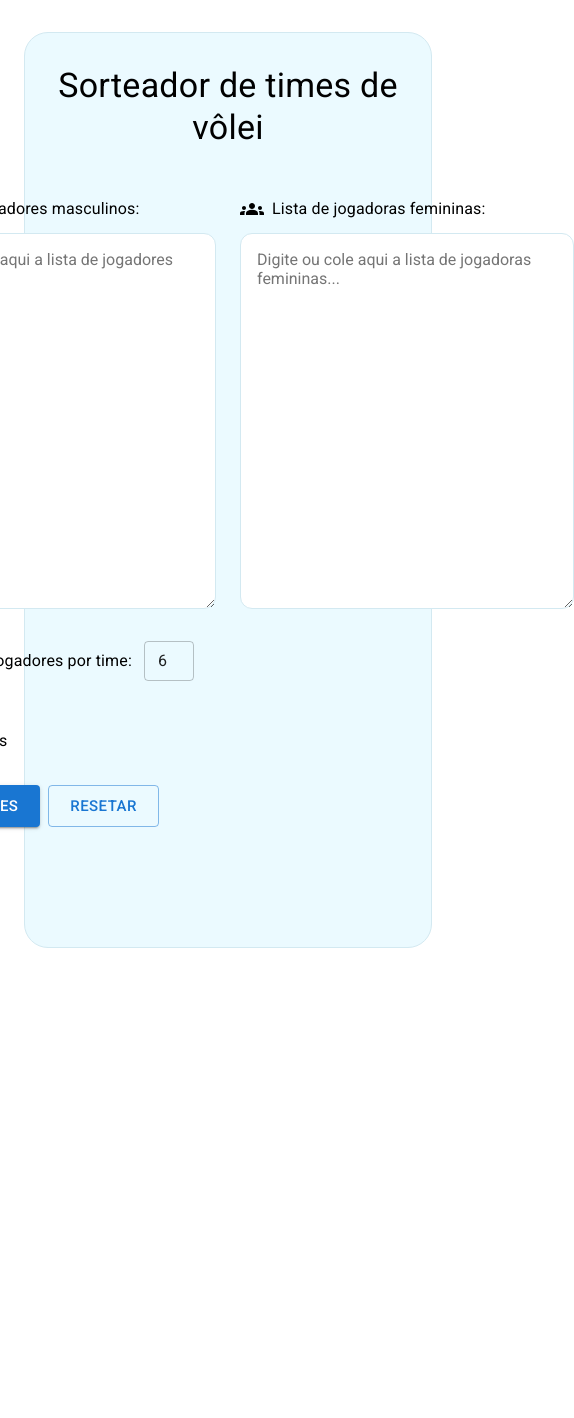
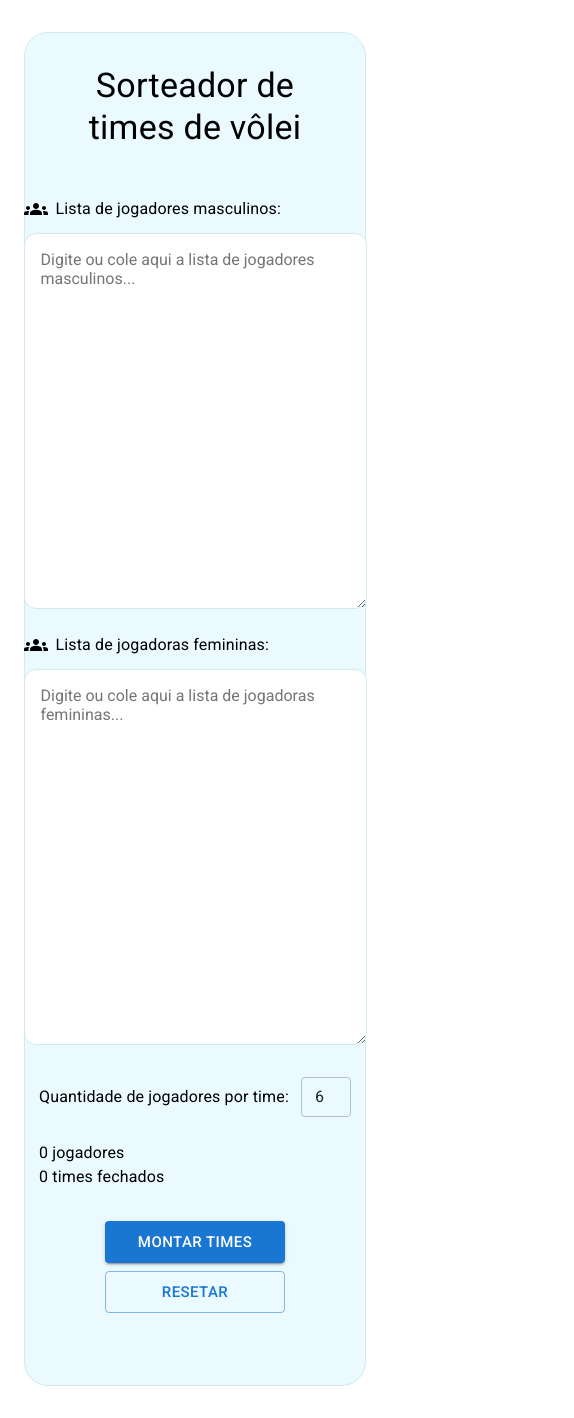
Before and after one commit to WagnerEsser/team-builder, a React (Create React App) app: page / in a window 390 px wide. Shown: the whole page, 574 px wide, since content can reach past the window. Before the commit the page ends 980 px from the top, so only its background shows below. Built offline with nearby package versions, Linux system fonts and the light colour scheme.

Commit message:
feat: aplicado responsividade

```diff
--- a/src/components/SimpleList/index.tsx
+++ b/src/components/SimpleList/index.tsx
@@ -10,6 +10,7 @@ import {
 import { SportsHandball } from "@mui/icons-material";
 import { Team } from "../../screens/Home/types";
 import { ChangeEvent } from "react";
+import { FlexBox } from "../../screens/Home/styles";
 
 type Props = {
   teams: Team[];
@@ -29,8 +30,13 @@ const TeamList = ({ teams, listTitle, setTeams }: Props) => {
     };
 
   return (
-    <Box display='flex' justifyContent='space-around' marginTop='32px'>
+    <FlexBox
+      flexDirection={{ xs: "column", md: "row" }}
+      justifyContent='space-around'
+      marginTop='16px'
+    >
       {teams.map((team, index) => (
+        <Box marginTop={{ xs: "24px", md: "0px" }}>
           <List
             dense={true}
             subheader={
@@ -53,8 +59,9 @@ const TeamList = ({ teams, listTitle, setTeams }: Props) => {
               </ListItem>
             ))}
           </List>
+        </Box>
       ))}
-    </Box>
+    </FlexBox>
   );
 };
 
--- a/src/screens/Home/index.tsx
+++ b/src/screens/Home/index.tsx
@@ -197,8 +197,8 @@ const Home = () => {
 
         <FlexBoxCenter>
           <Box marginBottom='24px'>
-            <FlexBox>
-              <TextAreaWrapper marginRight='12px'>
+            <FlexBox flexDirection={{ xs: "column", md: "row" }}>
+              <TextAreaWrapper marginRight={{ xs: "0px", md: "12px" }}>
                 <FlexBox>
                   <Groups />
                   <Typography
@@ -212,12 +212,16 @@ const Home = () => {
                 <TextArea
                   id='male-players'
                   placeholder='Digite ou cole aqui a lista de jogadores masculinos...'
+                  cols={35}
                   value={values.malePlayers}
                   onChange={onChangeMales}
                 />
               </TextAreaWrapper>
 
-              <TextAreaWrapper marginLeft='12px'>
+              <TextAreaWrapper
+                marginLeft={{ xs: "0px", md: "12px" }}
+                marginTop={{ xs: "24px", md: "0px" }}
+              >
                 <FlexBox>
                   <Groups />
                   <Typography
@@ -231,21 +235,16 @@ const Home = () => {
                 <TextArea
                   id='female-players'
                   placeholder='Digite ou cole aqui a lista de jogadoras femininas...'
+                  cols={35}
                   value={values.femalePlayers}
                   onChange={onChangeFemales}
                 />
               </TextAreaWrapper>
             </FlexBox>
 
-            <Box
-              width={400}
-              display='flex'
-              flexDirection='column'
-              justifyContent='space-between'
-              marginTop='32px'
-            >
+            <FlexBoxCenter flexDirection='column' marginTop='32px'>
               <Box>
-                <Box display='flex' alignItems='center'>
+                <FlexBox alignItems='center'>
                   <Typography component='label' htmlFor='qtyPlayersByTeam'>
                     Quantidade de jogadores por time:
                   </Typography>
@@ -256,7 +255,7 @@ const Home = () => {
                     value={values.qtyPlayersByTeam}
                     onChange={onChangeQtyPlayersByTeam}
                   />
-                </Box>
+                </FlexBox>
                 <Box marginTop='24px'>
                   <Typography>{playersList.length} jogadores</Typography>
                   <Typography>
@@ -271,48 +270,80 @@ const Home = () => {
                 </Box>
               </Box>
 
-              <Box display='flex' marginTop='32px' alignSelf='baseline'>
-                <Box marginRight='8px'>
-                  <Button variant='contained' size='large' onClick={mountTeams}>
+              <FlexBoxCenter
+                flexDirection={{ xs: "column", md: "row" }}
+                marginTop='32px'
+                width='100%'
+              >
+                <Box marginRight={{ xs: "0", md: "8px" }}>
+                  <Button
+                    variant='contained'
+                    size='large'
+                    onClick={mountTeams}
+                    sx={{ width: 180 }}
+                  >
                     Montar times
                   </Button>
                 </Box>
-                <Button variant='outlined' size='large' onClick={resetForm}>
+                <Box
+                  marginLeft={{ xs: "0", md: "8px" }}
+                  marginTop={{ xs: "8px", md: "0" }}
+                >
+                  <Button
+                    variant='outlined'
+                    size='large'
+                    onClick={resetForm}
+                    sx={{ width: 180 }}
+                  >
                     Resetar
                   </Button>
                 </Box>
-            </Box>
+              </FlexBoxCenter>
+            </FlexBoxCenter>
           </Box>
         </FlexBoxCenter>
 
+        <FlexBoxCenter>
           <TeamList teams={closedTeams} setTeams={setTeams} />
           <TeamList
             teams={remainingPlayers}
             setTeams={setTeams}
             listTitle='Sobra'
           />
+        </FlexBoxCenter>
 
         {closedTeams.length > 0 && (
-          <Box marginTop='24px' width='100%' textAlign='center'>
+          <FlexBoxCenter
+            flexDirection={{ xs: "column", md: "row" }}
+            marginTop='24px'
+            width='100%'
+          >
+            <Box marginRight={{ xs: "0", md: "8px" }}>
               <Button
                 variant='contained'
                 color='warning'
                 size='large'
                 onClick={cleanList}
-              sx={{ marginRight: "8px", width: 180 }}
+                sx={{ width: 180 }}
               >
                 Formatar lista
               </Button>
+            </Box>
+            <Box
+              marginLeft={{ xs: "0", md: "8px" }}
+              marginTop={{ xs: "8px", md: "0" }}
+            >
               <Button
                 variant='contained'
                 color='success'
                 size='large'
                 onClick={copyList}
-              sx={{ marginLeft: "8px", width: 180 }}
+                sx={{ width: 180 }}
               >
                 Copiar
               </Button>
             </Box>
+          </FlexBoxCenter>
         )}
       </WrapperContainer>
     </Container>
--- a/src/screens/Home/styles.ts
+++ b/src/screens/Home/styles.ts
@@ -3,7 +3,6 @@ import { Box, TextareaAutosize, TextField } from '@mui/material'
 import { containerBorderColor, containerBackgroundColor } from '../../colors'
 
 export const WrapperContainer = styled(Box)`
-    width: 100%;
     border: 1px solid;
     border-radius: 24px;
     padding: 32px;
@@ -14,7 +13,6 @@ export const WrapperContainer = styled(Box)`
 `
 
 export const TextArea = styled(TextareaAutosize)`
-    width: 300px;
     border-radius: 12px;
     border-color: ${containerBorderColor};
     padding: 16px;
```
Lines whose indentation alone changed are shown as unchanged.
